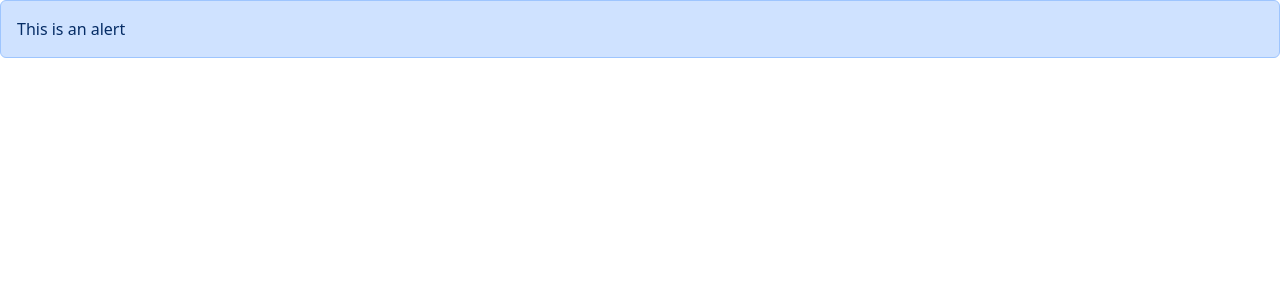
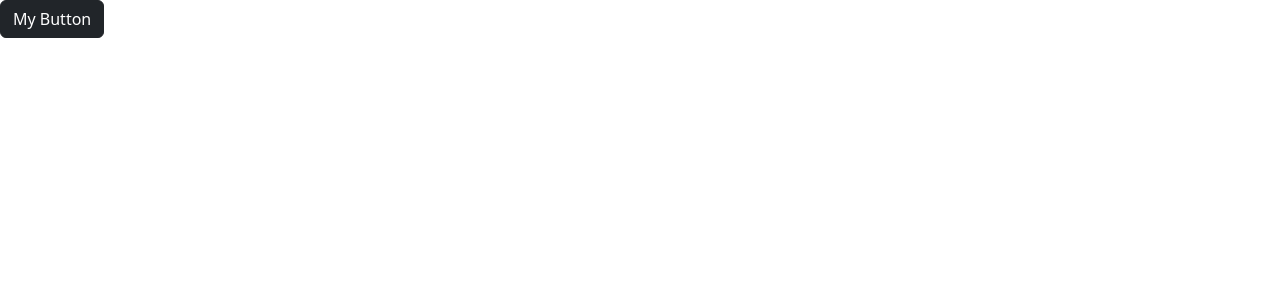
Before and after one commit to rahulgangadasu/react-TS, a React (Vite) app: page / in a window 1280 px wide. Shown: the top 300 px of the page. Built offline with nearby package versions, Linux system fonts and the light colour scheme; the HTML template or start-up script is replaced by a standard one.

Commit message:
Add Button component and set alerts

```diff
--- a/src/App.tsx
+++ b/src/App.tsx
@@ -1,11 +1,16 @@
+import { useState } from "react";
 import Alert from "./Components/Alert";
-
+import Button from "./Components/Button";
 function App() {
+  const [alertVisible, setAlertVisiblity] = useState(false);
   return (
-    <div className="alert alert-primary">
-      <Alert>
-        This is an <span>alert</span>
-      </Alert>
+    <div>
+      {alertVisible && (
+        <Alert onClose={() => setAlertVisiblity(false)}>My Alert</Alert>
+      )}
+      <Button color="dark" onClick={() => setAlertVisiblity(true)}>
+        My Button
+      </Button>
     </div>
   );
 }
--- a/src/components/Alert.tsx
+++ b/src/components/Alert.tsx
@@ -2,10 +2,22 @@ import type { ReactNode } from "react";
 
 interface AlertProps {
   children: ReactNode;
+  onClose: () => void;
 }
 
-const Alert = ({ children }: AlertProps) => {
-  return <div>{children}</div>;
+const Alert = ({ children, onClose }: AlertProps) => {
+  return (
+    <div className="alert alert-primary alert-dismissible">
+      {children}
+      <button
+        type="button"
+        className="btn-close"
+        data-bs-dismiss="alert"
+        aria-label="Close"
+        onClick={onClose}
+      ></button>
+    </div>
+  );
 };
 
 export default Alert;
--- /dev/null
+++ b/src/components/Button.tsx
@@ -0,0 +1,15 @@
+interface ButonProps {
+  children: string;
+  color: string;
+  onClick: () => void;
+}
+
+const Button = ({ children, color, onClick }: ButonProps) => {
+  return (
+    <button className={"btn btn-" + color} onClick={onClick}>
+      {children}
+    </button>
+  );
+};
+
+export default Button;
```
